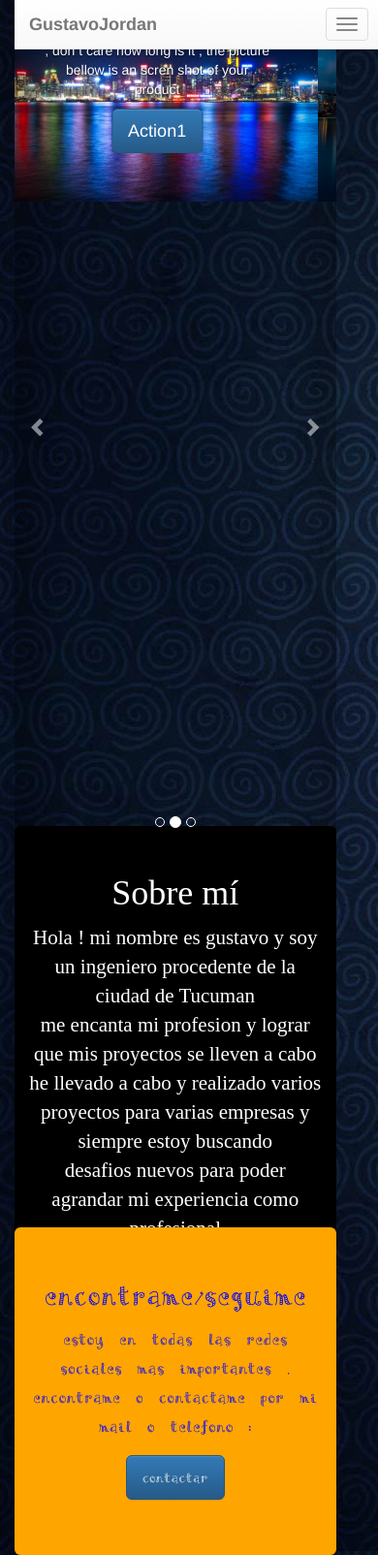
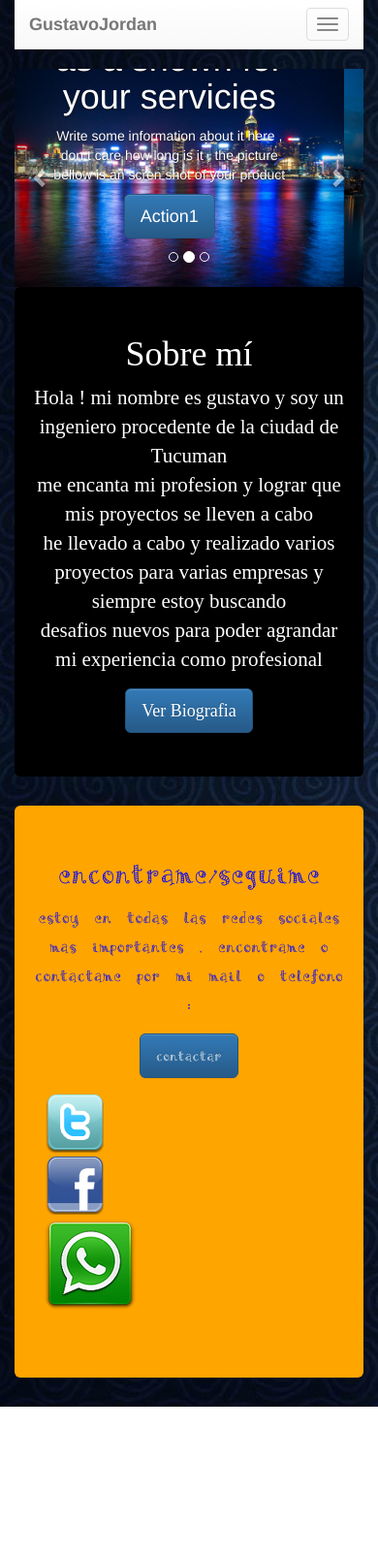
Before and after one commit to gonzalowtf/jordan, a website: page index.html in a window 390 px wide. Shown: the whole page at 97% size. After the commit the page ends 1451 px from the top, so only its background shows below. Drawn offline with nearby package versions, Linux system fonts and the light colour scheme; a web font is replaced by a local one.

Commit message:
new scale

```diff
--- a/index.html
+++ b/index.html
@@ -35,44 +35,23 @@
       font-family: "vergen";
       src:url(/files/files/vergen.ttf) format("truetype");
     }
-    .navbar-wrapper{
-
-                position: absolute;
 
 
-                width: 97.5%;
 
-                z-index: 100;
 
-    }
-    #myCarousel{
-      position: absolute;
-      width: 85%;
-      height: 104%;
+    #j1{
 
-    }
-    #j1{
-      position: absolute;
-      height: 60%;
-      width: 85%;
-      top:101%;
       background: black;
+      font-family: dustwest;
       color:white;
-      font-family: dustwest;
-      font-size: 90%;
+
 
     }
     #j2{
-      position: absolute;
-      height: 40%;
-      width: 85%;
-      top:150%;
       background: orange;
-      color:blue;
       font-family: wired;
-
+      color : blue;
     }
-
     </style>
 </head>
 
@@ -81,8 +60,9 @@
 
     <div class="container">
 
-        <div class="row">
-            <div class="col-md-12">
+        <div class="row-fluid">
+          <div class="span12">
+
 
                 <div class="navbar-wrapper">
                 <nav class="navbar navbar-default navbar-static-top">
@@ -131,11 +111,13 @@
 
               </div>
               </div><!-- /.container-fluid -->
+
             </nav>
 
+         </div>
 
-            </div>
-        </div>
+        <div class="row-fluid">
+          <div class="span12">
         <div id="myCarousel" class="carousel slide" data-ride="carousel">
       <!-- Indicators -->
       <ol class="carousel-indicators">
@@ -178,7 +160,11 @@
       <a class="left carousel-control" href="#myCarousel" role="button" data-slide="prev"><span class="glyphicon glyphicon-chevron-left"></span></a>
       <a class="right carousel-control" href="#myCarousel" role="button" data-slide="next"><span class="glyphicon glyphicon-chevron-right"></span></a>
     </div><!-- /.carousel -->
+         </div>
+        </div>
 
+         <div class="row-fluid">
+           <div class="span12">
              <div class = "jumbotron" id="j1">
                   <h1><center>Sobre mí</center></h1>
                   <center><p>Hola ! mi nombre es gustavo y soy un ingeniero procedente de la ciudad de Tucuman<br>
@@ -187,14 +173,38 @@
                     desafios nuevos para poder agrandar mi experiencia como profesional </p>
                   <p><a class="btn btn-primary btn-lg" href="/files/files/bio.html" role="button">Ver Biografia</a></p></center>
             </div>
+          </div>
+         </div>
+         <div class="row-fluid">
+           <div class="span12">
                 <div class = "jumbotron" id="j2">
                     <h1><center>Encontrame/Seguime</center></h1>
                     <center><p> Estoy en todas las redes sociales mas importantes , encontrame o contactame por mi mail o telefono : </p>
                     <p><a class="btn btn-primary btn-lg" href="#" role="button">Contactar</a></p></center>
+
+                <div class="row-fluid">
+                  <div class="span12">
+                    <div class="col-md-4">
+                    <img src = "/files/files/twitter.ico" href="https://www.facebook.com/gustavo.jordan.798?fref=ts">
+                    </div>
+                    <div class="col-md-4">
+                    <img src = "/files/files/facebook.ico" href="https://www.facebook.com/gustavo.jordan.798?fref=ts">
+                    </div>
+                    <div class="col-md-4">
+                    <img src = "/files/files/whatsapp.ico" href="https://www.facebook.com/gustavo.jordan.798?fref=ts">
+                    </div>
+                  </div>
+                </div>
+                <br><br>
+              </div>
+
+          </div>
+         </div>
+    </div>
+ </div>
 </div>
 
 
-    </div>
 
 
 </body>
```
Also changed, not shown: files/files/bio.html (+9 -20 lines), files/files/Google-Plus.ico (added), files/files/Whatsapp.ico (added), files/files/facebook.ico (added), files/files/twitter.ico (added), 1 other file. Lines whose indentation alone changed are shown as unchanged.
